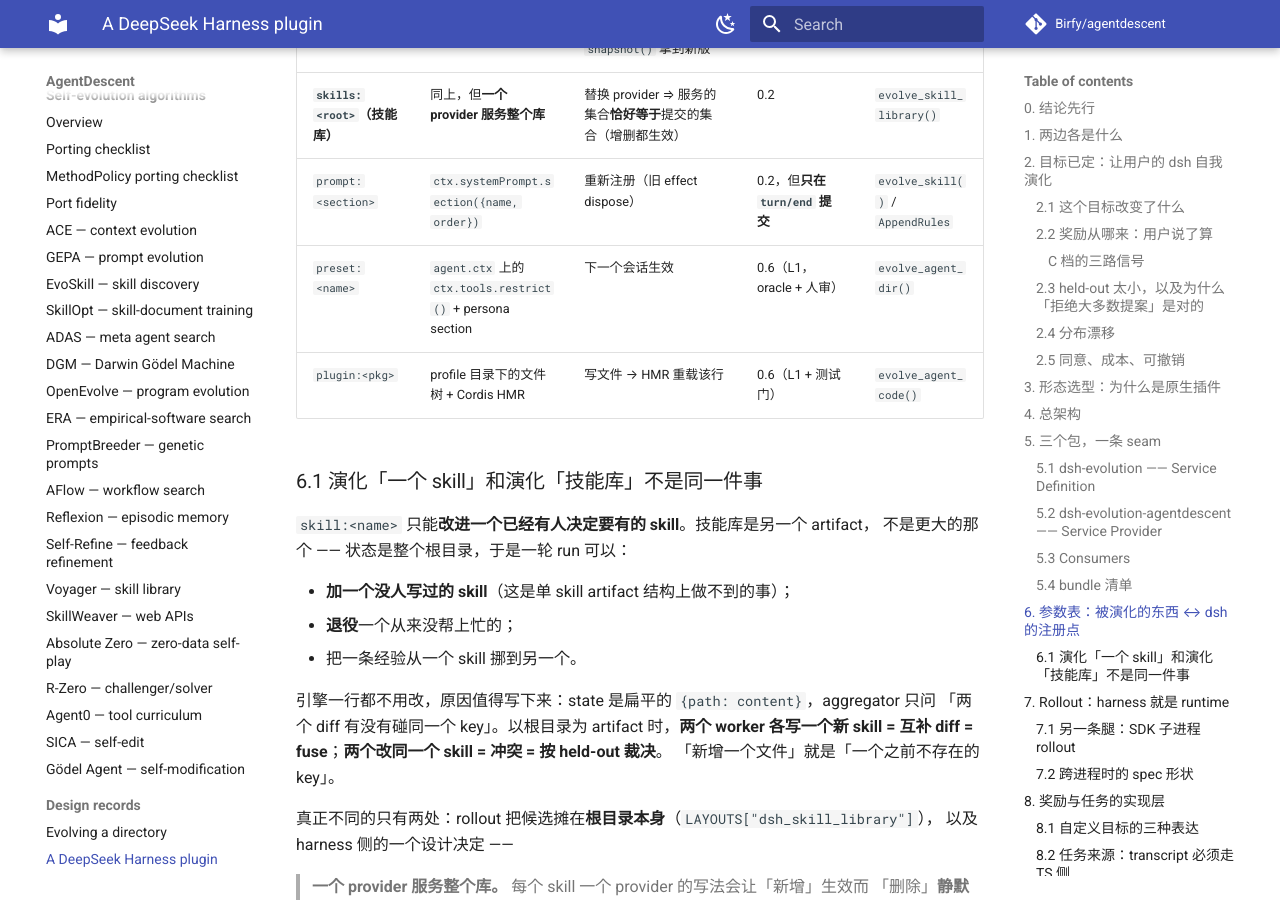
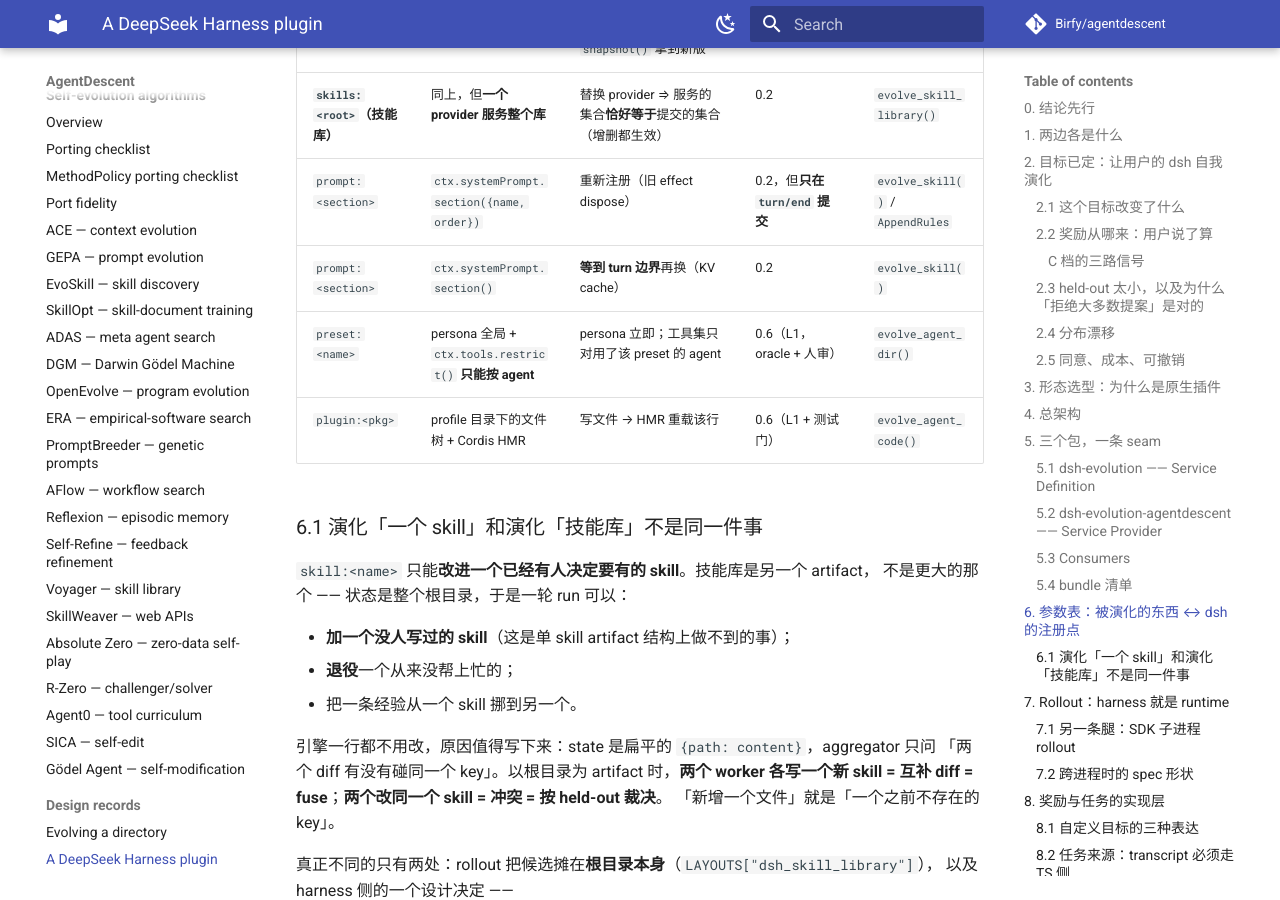
Before and after one commit to Birfy/agentdescent, an MkDocs documentation site: the page built from docs/design-dsh-plugin.md, in a window 1280 px wide and 900 px high, scrolled down 9180 px. Built offline with MkDocs 1.6.1 and Material for MkDocs 9.7.7, drawn with Linux system fonts in a browser that asks for light colours; comment, search, counter and statistics services are not loaded; some of the changed text lies outside the part shown.

Commit message:
docs: M4 landed, and what dsh refuses about a preset
Records the correction dsh handed back: tools.restrict() refuses an unscoped
context, so a preset's tool mask is per-agent and cannot be published
globally. The parameter table now says what each half of a published preset
actually changes, and that a prompt section's commit waits for a turn
boundary.

Co-Authored-By: Claude Opus 5 <noreply@anthropic.com>
Claude-Session: https://claude.ai/code/session_0113HXuwqx78WRYzRE7DEaWJ

```diff
--- a/docs/design-dsh-plugin.md
+++ b/docs/design-dsh-plugin.md
@@ -3,7 +3,7 @@
 > 目标：让 **DeepSeek Harness（`dsh`）** 装上 AgentDescent 之后，它自己会变好 ——
 > 用户平时怎么用它，它就在那条真实轨迹上训练自己的 skill、prompt、preset 乃至插件代码。
 >
-> **状态：M0–M3 已落地。** 剩下的是 M4（L1 的 prompt section / preset 适配器）与 Web UI 节点。 本文写*为什么*这样切、边界划在哪、以及每一步的验收标准。
+> **状态：M0–M4 已落地**（`prompt:<section>` 与 `preset:<name>` 适配器在内）。剩 Web UI 的 conversation node。 本文写*为什么*这样切、边界划在哪、以及每一步的验收标准。
 >
 > 已落地的：[`agentdescent.backends.dsh()`](https://github.com/Birfy/agentdescent/blob/main/agentdescent/backends.py)（把 dsh 当 agent 驱动）、
 > [`agentdescent.dsh.locate`](https://github.com/Birfy/agentdescent/blob/main/agentdescent/dsh/locate.py)（按 dsh 自己的 rank 顺序解析 skill 根）、
@@ -345,7 +345,8 @@ export interface EvolutionRuntime {
 | `skill:<name>` | `ctx.skills.registerProvider` | provider 的 `invalidate()` → `skills/change` → 下次 `snapshot()` 拿到新版 | 0.2（L2，自动合并） | `evolve_skill_dir()` |
 | **`skills:<root>`（技能库）** | 同上，但**一个 provider 服务整个库** | 替换 provider ⇒ 服务的集合**恰好等于**提交的集合（增删都生效） | 0.2 | `evolve_skill_library()` |
 | `prompt:<section>` | `ctx.systemPrompt.section({name, order})` | 重新注册（旧 effect dispose） | 0.2，但**只在 `turn/end` 提交** | `evolve_skill()` / `AppendRules` |
-| `preset:<name>` | `agent.ctx` 上的 `ctx.tools.restrict()` + persona section | 下一个会话生效 | 0.6（L1，oracle + 人审） | `evolve_agent_dir()` |
+| `prompt:<section>` | `ctx.systemPrompt.section()` | **等到 turn 边界**再换（KV cache） | 0.2 | `evolve_skill()` |
+| `preset:<name>` | persona 全局 + `ctx.tools.restrict()` **只能按 agent** | persona 立即；工具集只对用了该 preset 的 agent | 0.6（L1，oracle + 人审） | `evolve_agent_dir()` |
 | `plugin:<pkg>` | profile 目录下的文件树 + Cordis HMR | 写文件 → HMR 重载该行 | 0.6（L1 + 测试门） | `evolve_agent_code()` |
 
 ### 6.1 演化「一个 skill」和演化「技能库」不是同一件事
@@ -668,7 +669,7 @@ monorepo 的四个具体后果，每一条都要落到文件：
 | **M1** ✅ | 插件最小可用：`plugin/` 骨架 + sidecar + `ctx.evolution` seam + skill 适配器 + 进程内 rollout + `/evolve` + `evolve_start` 工具。只有 L2 | `dsh plugin add ./plugin` 之后 `/evolve skill:x` 跑完，新 skill 在**同一个会话里**生效 | 1 周 |
 | **M2** ✅ | 奖励闭环：ScorerRegistry + A/B 档（`gold` / `command` / `judge`）+ C 档兜底（`replay-pairwise` + `efficiency`）+ transcript TaskSource（TS 侧 `session-query`） | 三档各跑通一个真实例子；**兜底档接受不了时能说清是因为 N 太小**，而不是静悄悄没结果 | 1–1.5 周 |
 | **M3** ✅ | 常驻形态：`ctx.jobs` + 空闲触发 + 异步运行时（`asynchronous=True, async_ratio=3`）+ Web UI 节点 + 预算上限 | 正常用 harness 的同时后台演化，任何用户输入立刻让路，花了多少 token 看得见 | 1 周 |
-| **M4** | L1：prompt section / preset / 插件代码，测试门 + `ctx.approval` 人审 + 冻结集双 guard | 一次 L1 提交必须弹审批；冻结行的补丁在两侧都被拒（各写一个测试） | 1–2 周 |
+| **M4** ◑ | L1：prompt section / preset / 插件代码，测试门 + `ctx.approval` 人审 + 冻结集双 guard | 一次 L1 提交必须弹审批；冻结行的补丁在两侧都被拒（各写一个测试） | 1–2 周 |
 
 M0 单独就值得做完再决定要不要继续 —— 它给出这条路线的第一个真实数字，而且已经是
 产品的缩微版：真实 profile、真实 harness、真实产物落盘。
```
